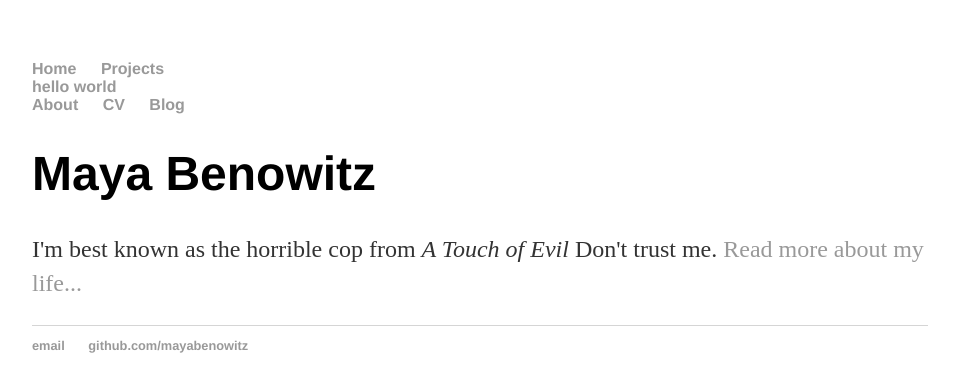
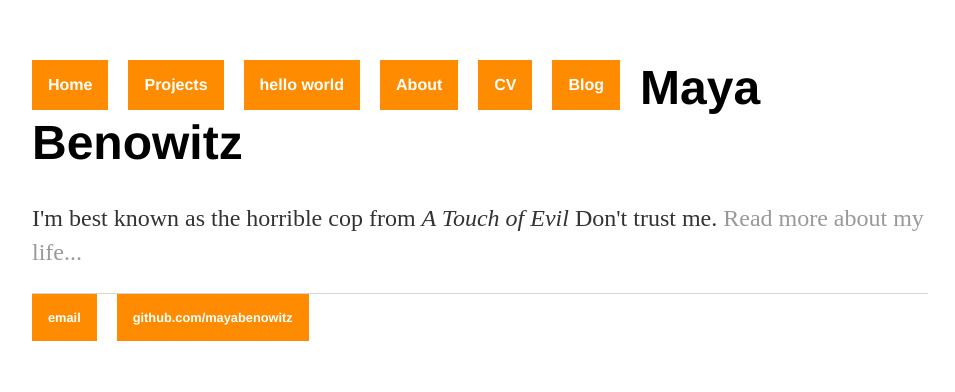
Before and after one commit to mayabenowitz/mayabenowitz.github.io, a Jekyll site: the page built from index.html, in a window 1280 px wide. Shown: the top 392 px of the page, without its empty margins (160-1115 px from the left). Built offline with Jekyll 4.4.1, drawn with Linux system fonts in a browser that asks for light colours.

Commit message:
Update main.css

```diff
--- a/css/main.css
+++ b/css/main.css
@@ -19,10 +19,62 @@ a {
 a:hover {
     text-decoration: underline;
 }
+nav {
+    font-family: monospace;
+}
+
+ul {
+  background: darkorange;
+    list-style: none;
+    margin: 0;
+    padding-left: 0;
+}
+
 li {
-    display:block;
-    transition-duration: 0.5s;
+    color: #fff;
+  background: darkorange;
+    display: block;
+    float: left;
+    padding: 1rem;
+    position: relative;
+    text-decoration: none;
+  transition-duration: 0.5s;
 }
+
+li a {
+  color: #fff;
+}
+
+li:hover {
+    background: red;
+    cursor: pointer;
+}
+
+ul li ul {
+    background: orange;
+    visibility: hidden;
+  opacity: 0;
+  min-width: 5rem;
+    position: absolute;
+  transition: all 0.5s ease;
+  margin-top: 1rem;
+    left: 0;
+  display: none;
+}
+
+ul li:hover > ul,
+ul li ul:hover {
+  visibility: visible;
+  opacity: 1;
+  display: block;
+}
+
+ul li ul li {
+    clear: both;
+  width: 100%;
+}
+
+
 h1 {
     font-size: 3em;
     font-family:'Helvetica', 'Arial', 'Sans-Serif';
```
